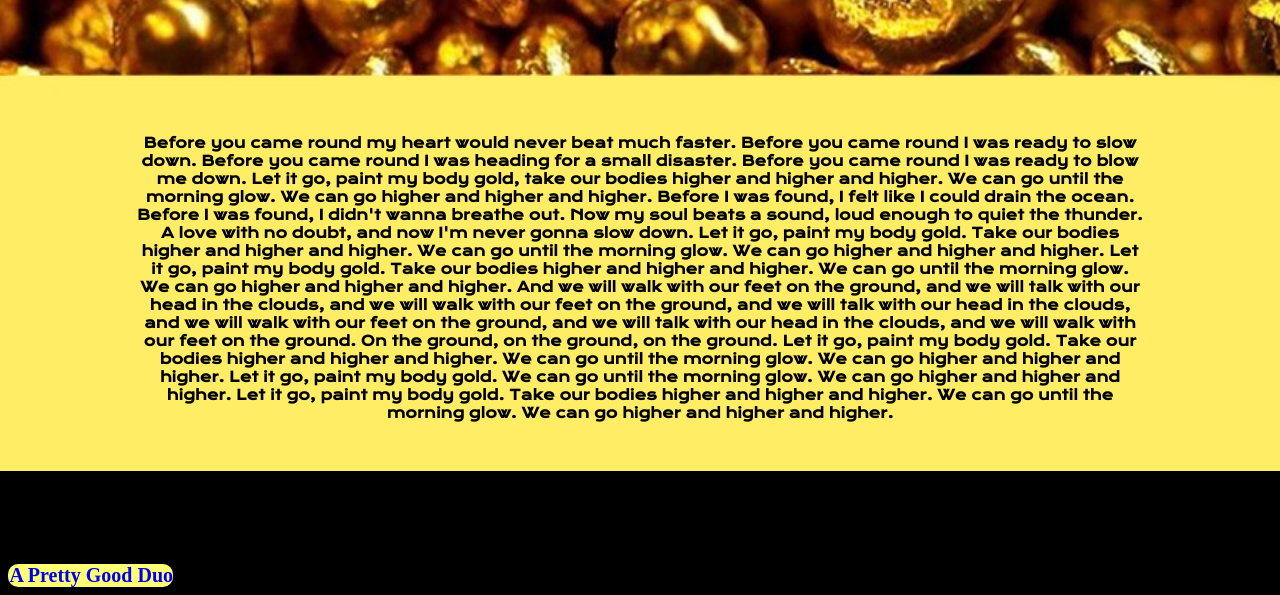
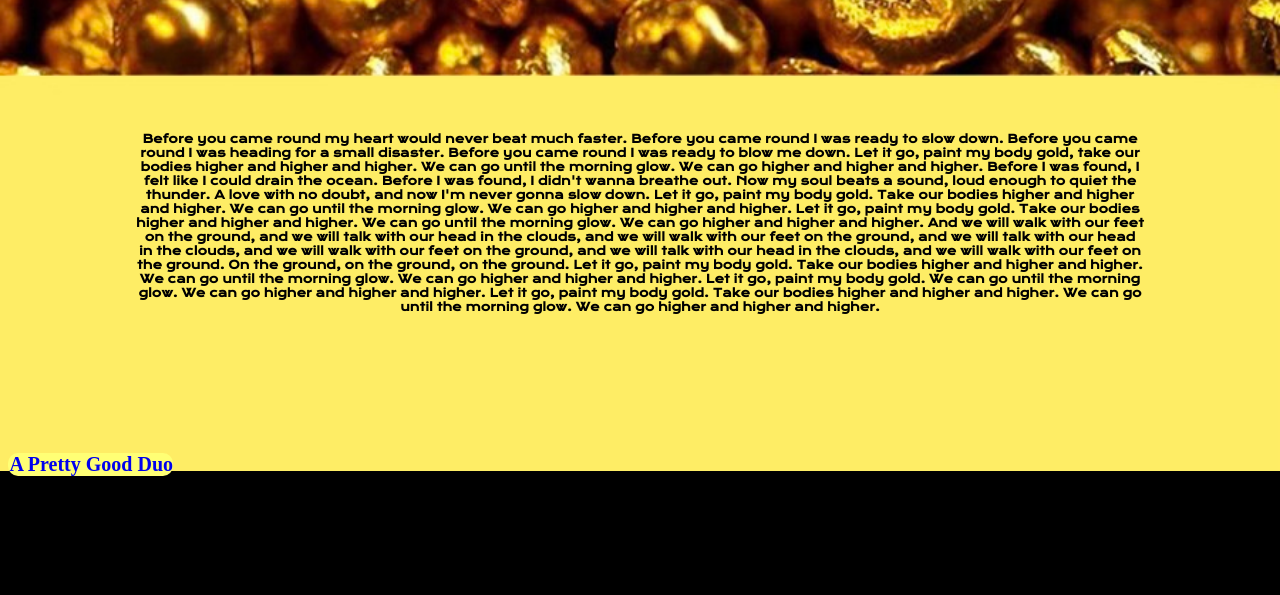
Before and after one commit to michaelberliner/BerlinerDesign, a plain HTML site: page index.html in a window 1280 px wide. Shown: the part 334-929 px from the top of the page. After the commit the page ends 818 px from the top, so only its background shows below. Drawn offline with nearby package versions, Linux system fonts and the light colour scheme.

Commit message:
Update main_index.css

```diff
--- a/main_index.css
+++ b/main_index.css
@@ -36,7 +36,7 @@ p {
 }
 #lyricOne {
     font-family: 'Krona One', sans-serif;
-    font-size: 1.1vw;
+    font-size: .9vw;
     padding: 10vw;
     color: black;
     font-weight: bolder;
```
